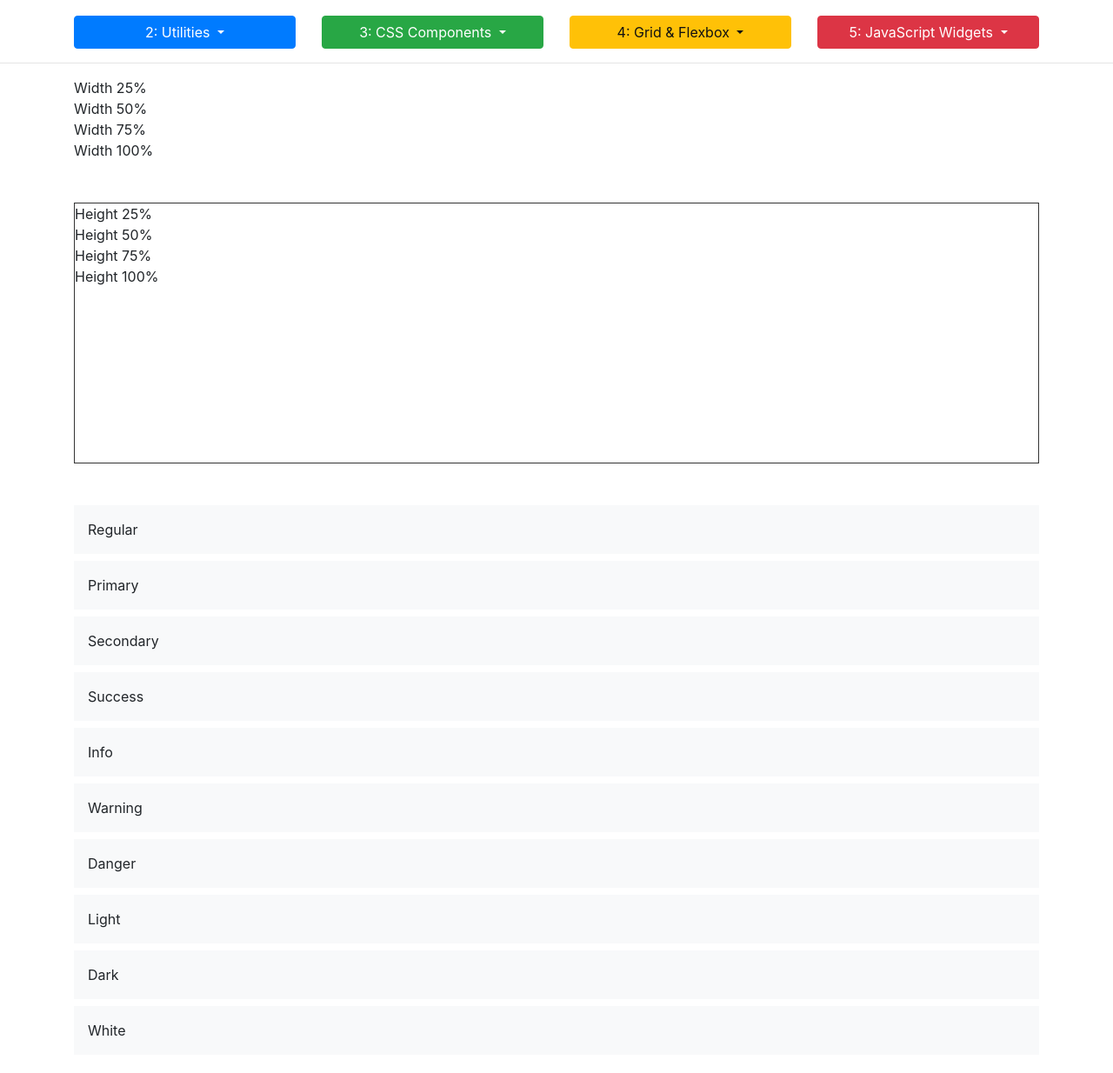
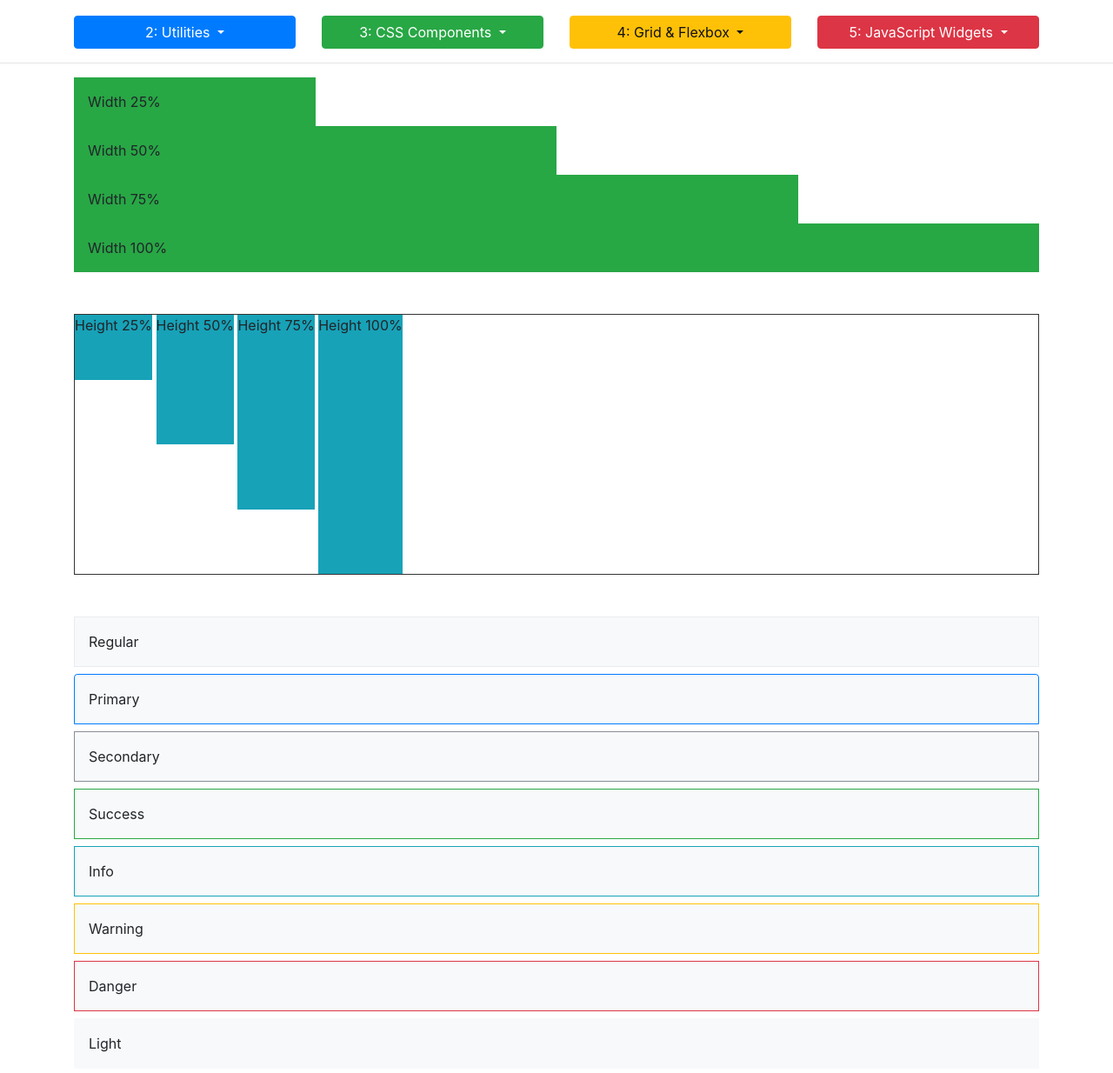
Before and after one commit to a-soliman/bootstrap4, a website: page src/2_7_sizing.html in a window 1280 px wide. Shown: the part 109-1343 px from the top of the page at 87% size. Drawn offline with nearby package versions, Linux system fonts and the light colour scheme.

Commit message:
working with sizing, width and height

```diff
--- a/src/2_7_sizing.html
+++ b/src/2_7_sizing.html
@@ -82,34 +82,34 @@
         <!--########################START HERE#########################-->
 
         <!-- WIDTH CLASSES -->
-        <div>Width 25%</div>
-        <div>Width 50%</div>
-        <div>Width 75%</div>
-        <div>Width 100%</div>
+        <div class="bg-success p-3 w-25">Width 25%</div>
+        <div class="bg-success p-3 w-50">Width 50%</div>
+        <div class="bg-success p-3 w-75">Width 75%</div>
+        <div class="bg-success p-3 w-100">Width 100%</div>
 
         <br><br>
 
         <!-- HEIGHT CLASSES -->
         <div style="height:300px;border:1px solid #333;">
-            <div>Height 25%</div>
-            <div>Height 50%</div>
-            <div>Height 75%</div>
-            <div>Height 100%</div>
+            <div class="bg-info d-inline-block h-25">Height 25%</div>
+            <div class="bg-info d-inline-block h-50">Height 50%</div>
+            <div class="bg-info d-inline-block h-75">Height 75%</div>
+            <div class="bg-info d-inline-block h-100">Height 100%</div>
         </div>
 
         <br><br>
 
         <!-- BORDERS -->
-        <div class="p-3 mb-2 bg-light">Regular</div>
-        <div class="p-3 mb-2 bg-light">Primary</div>
-        <div class="p-3 mb-2 bg-light">Secondary</div>
-        <div class="p-3 mb-2 bg-light">Success</div>
-        <div class="p-3 mb-2 bg-light">Info</div>
-        <div class="p-3 mb-2 bg-light">Warning</div>
-        <div class="p-3 mb-2 bg-light">Danger</div>
-        <div class="p-3 mb-2 bg-light">Light</div>
-        <div class="p-3 mb-2 bg-light">Dark</div>
-        <div class="p-3 mb-2 bg-light">White</div>
+        <div class="p-3 mb-2 bg-light border">Regular</div>
+        <div class="p-3 mb-2 bg-light border border-primary rounded-top">Primary</div>
+        <div class="p-3 mb-2 bg-light border border-secondary">Secondary</div>
+        <div class="p-3 mb-2 bg-light border border-success">Success</div>
+        <div class="p-3 mb-2 bg-light border border-info">Info</div>
+        <div class="p-3 mb-2 bg-light border border-warning">Warning</div>
+        <div class="p-3 mb-2 bg-light border border-danger">Danger</div>
+        <div class="p-3 mb-2 bg-light border border-light">Light</div>
+        <div class="p-3 mb-2 bg-light border border-dark">Dark</div>
+        <div class="p-3 mb-2 bg-light border border-white">White</div>
 
     </div><!-- ./container -->
     <div style="margin-top:500px;"></div>
```
Also changed, not shown: dist/2_7_sizing.html.
